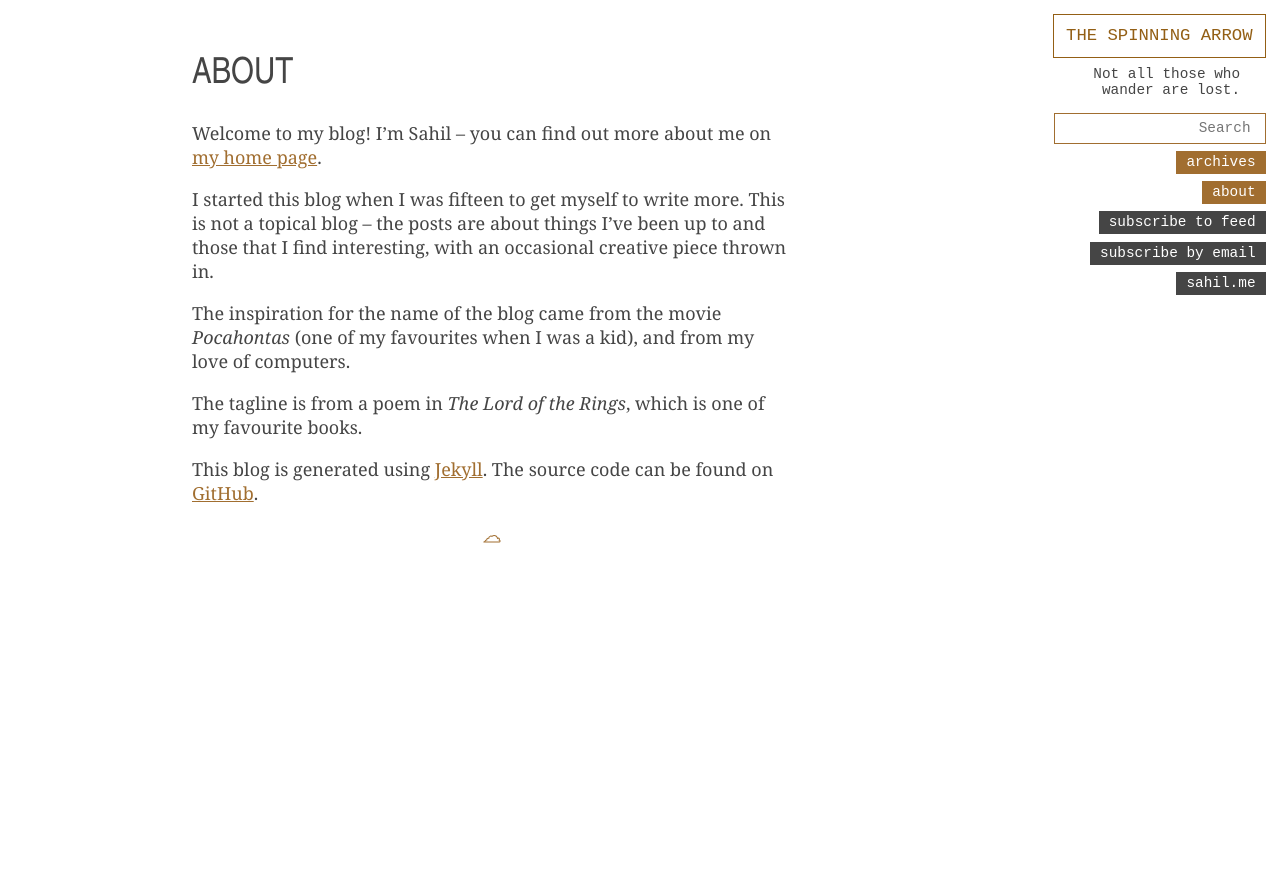
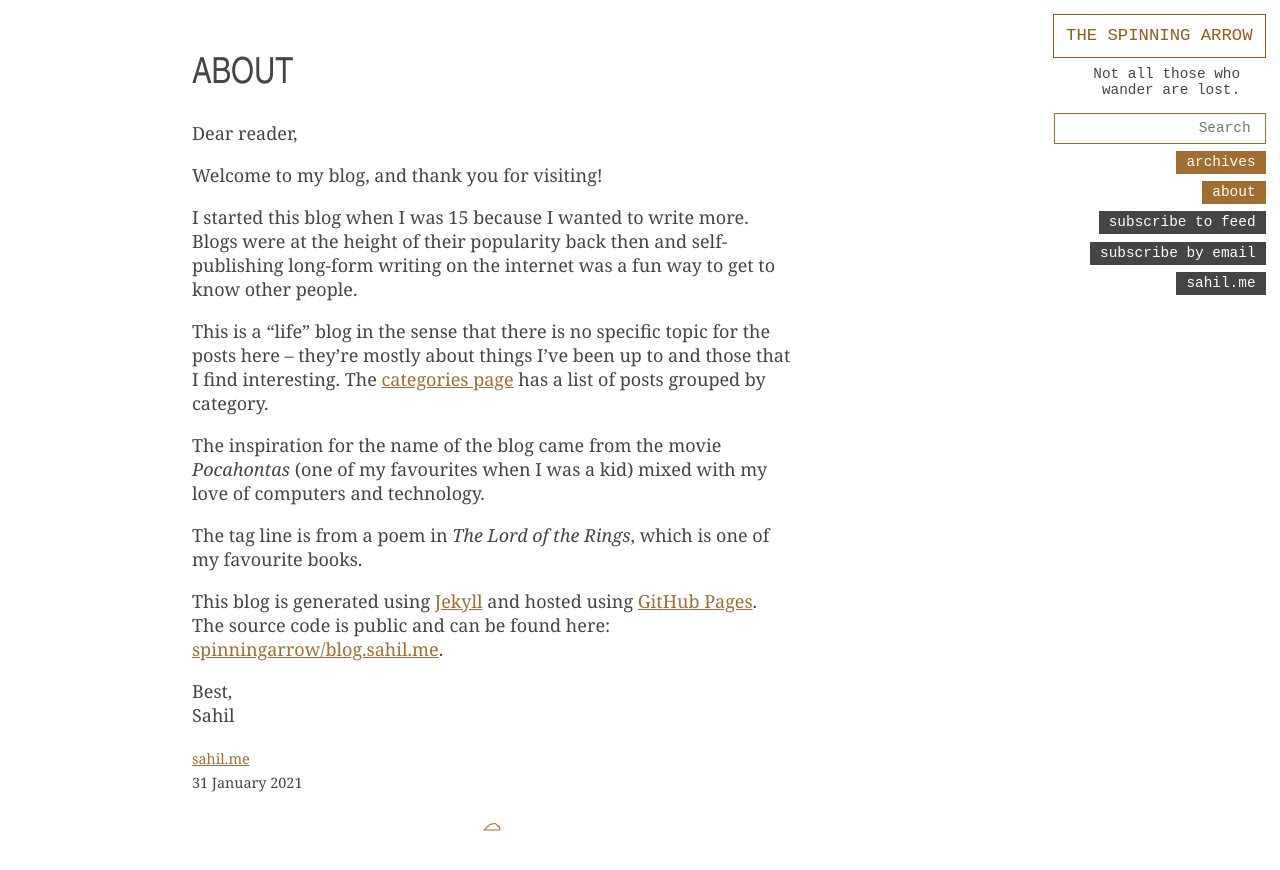
Before and after one commit to spinningarrow/blog.sahil.me, a Jekyll site: the page built from about/index.md, in a window 1280 px wide. Shown: the top 870 px of the page. Built offline with Jekyll 4.4.1, drawn with Linux system fonts in a browser that asks for light colours; comment, search, counter and statistics services are not loaded.

Commit message:
Update About page

```diff
--- a/about/index.md
+++ b/about/index.md
@@ -5,22 +5,36 @@ title: About
 
 # About
 
-Welcome to my blog! I'm Sahil -- you can find out more about me on [my home
-page][].
+Dear reader,
 
-I started this blog when I was fifteen to get myself to write more. This is not
-a topical blog -- the posts are about things I've been up to and those that I
-find interesting, with an occasional creative piece thrown in.
+Welcome to my blog, and thank you for visiting!
+
+I started this blog when I was 15 because I wanted to write more. Blogs were at
+the height of their popularity back then and self-publishing long-form writing
+on the internet was a fun way to get to know other people.
+
+This is a "life" blog in the sense that there is no specific topic for the
+posts here -- they're mostly about things I've been up to and those that I find
+interesting. The [categories page][] has a list of posts grouped by category.
 
 The inspiration for the name of the blog came from the movie *Pocahontas* (one
-of my favourites when I was a kid), and from my love of computers.
+of my favourites when I was a kid) mixed with my love of computers and
+technology.
 
-The tagline is from a poem in *The Lord of the Rings*, which is one of my
+The tag line is from a poem in *The Lord of the Rings*, which is one of my
 favourite books.
 
-This blog is generated using [Jekyll][]. The source code can be found on
-[GitHub][source].
+This blog is generated using [Jekyll][] and hosted using [GitHub Pages][]. The
+source code is public and can be found here:
+[spinningarrow/blog.sahil.me][source].
 
-[my home page]: http://sahil.me
+Best,
+Sahil
+
+<small>[sahil.me](https://sahil.me)</small>
+<small>31 January 2021</small>
+
+[categories page]: /categories/#all
 [Jekyll]: https://jekyllrb.com/
+[GitHub Pages]: https://pages.github.com
 [source]: https://github.com/spinningarrow/blog.sahil.me
```
